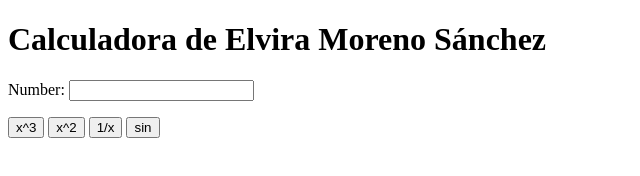
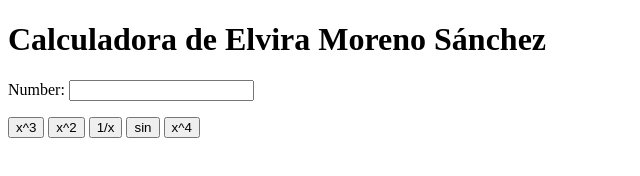
Before and after one commit to emsanchez2/my_calculator_2, a plain HTML site: page index.html in a window 1280 px wide. Shown: the full height of the page, 0-640 px from the left. Drawn offline with Linux system fonts and the light colour scheme.

Commit message:
x^4 button

```diff
--- a/index.html
+++ b/index.html
@@ -13,6 +13,7 @@
 			<button onclick="square()"> x^2 </button>
 			<button onclick="inverse()"> 1/x </button>
 			<button onclick="sine()"> sin </button>
+			<button onclick="power_4()"> x^4</button>
 		</p>
 		<script type="text/javascript">
 			function cube() {
@@ -29,6 +30,9 @@
 			function sine() {
 				var num = document.getElementById("n1");
 				num.value = Math.sin(num.value);
+			function power_4() {
+				var num = document.getElementById("n1");
+				num.value = Math.pow(num.value, 4);
 			}
 		</script>
 	</body>
```
